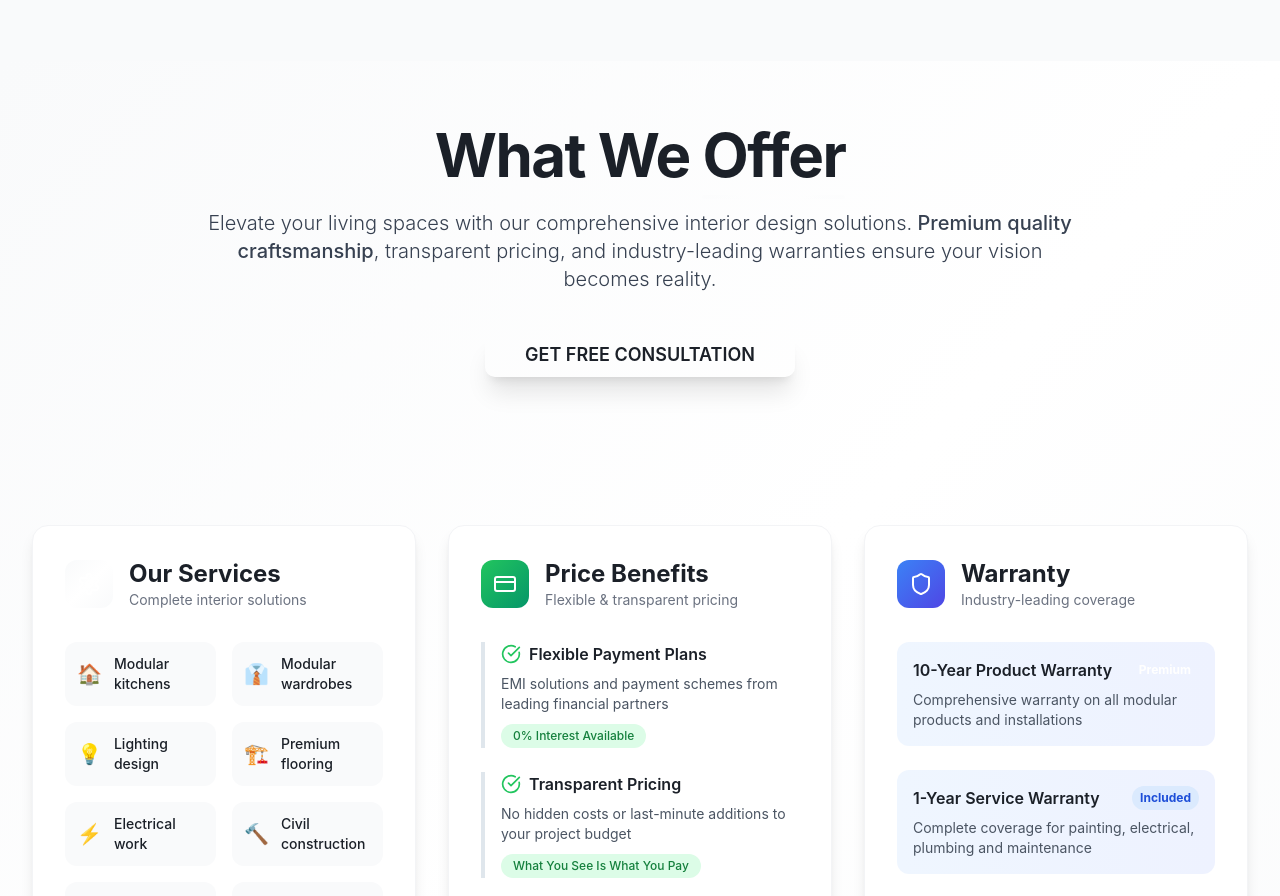
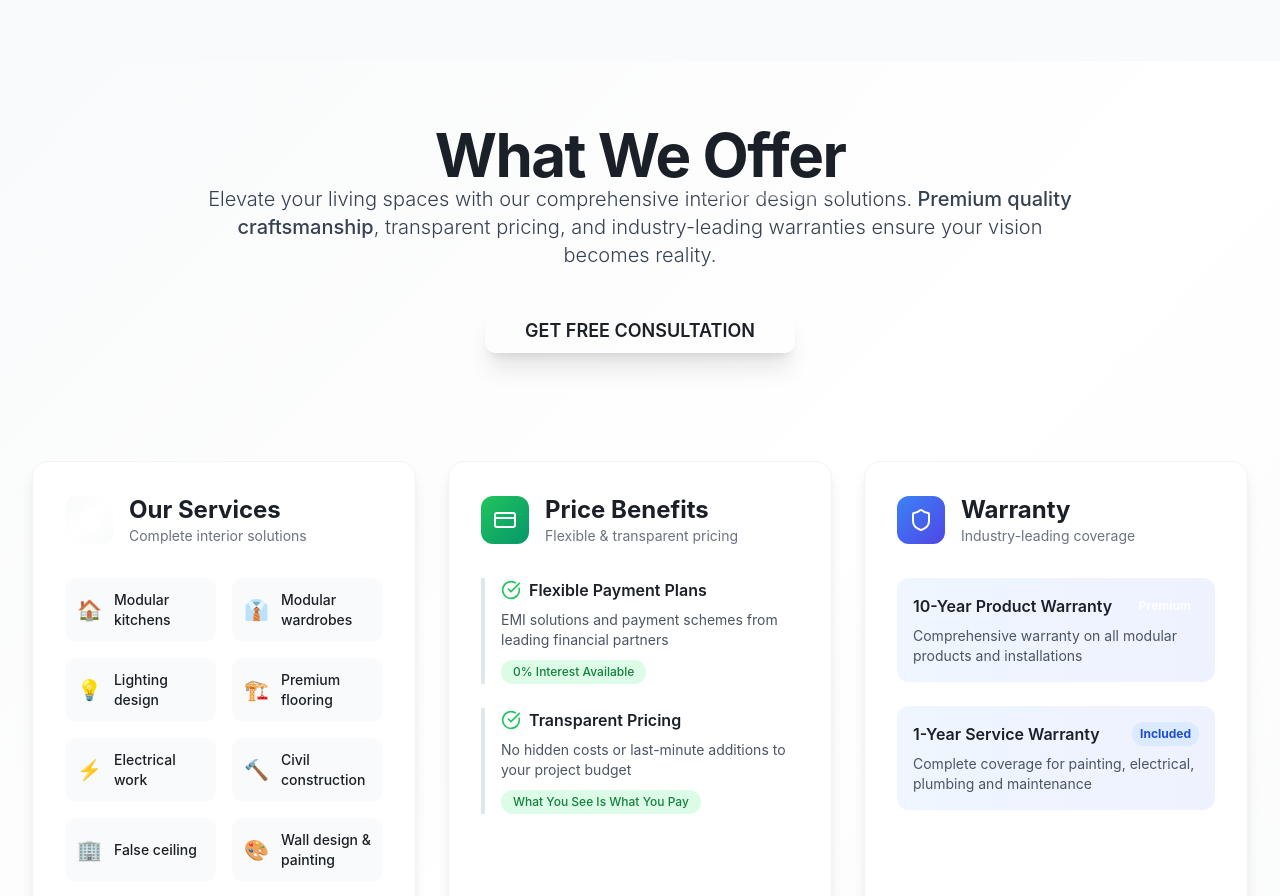
Before and after one commit to chetan21122004/InteriorByGourav, a React (Vite) app: page / in a window 1280 px wide. Shown: the part 1420-2316 px from the top of the page. Built offline with nearby package versions, Linux system fonts and the light colour scheme.

Commit message:
pyuhhhhhh

```diff
--- a/src/components/WhatWeOfferSection.tsx
+++ b/src/components/WhatWeOfferSection.tsx
@@ -43,9 +43,9 @@ export const WhatWeOfferSection = () => {
     <section className="py-8 md:py-12 lg:py-16 bg-gradient-to-br from-gray-50 via-white to-gray-50">
       <div className="container mx-auto px-4 sm:px-6 lg:px-8">
         {/* Header Section */}
-        <div className="text-center mb-12 md:mb-16 lg:mb-20">
+        <div className="text-center mb-6 md:mb-8 lg:mb-10">
           {/* Main Heading */}
-          <h2 className="text-2xl sm:text-3xl md:text-4xl lg:text-5xl xl:text-6xl font-bold text-brand-navy mb-4 md:mb-6 tracking-tight">
+          <h2 className="text-2xl sm:text-3xl md:text-4xl lg:text-5xl xl:text-6xl font-bold text-brand-navy  tracking-tight">
             What We{" "}
             <span className="relative">
               <span className="text-brand-gold">Offer</span>
```
